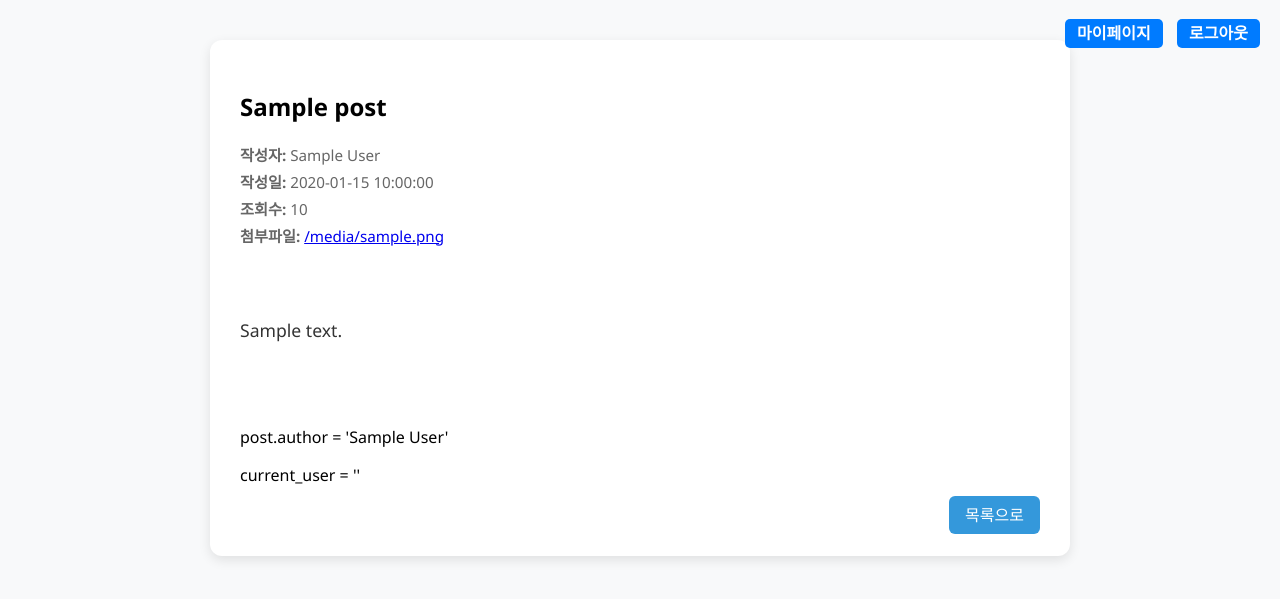
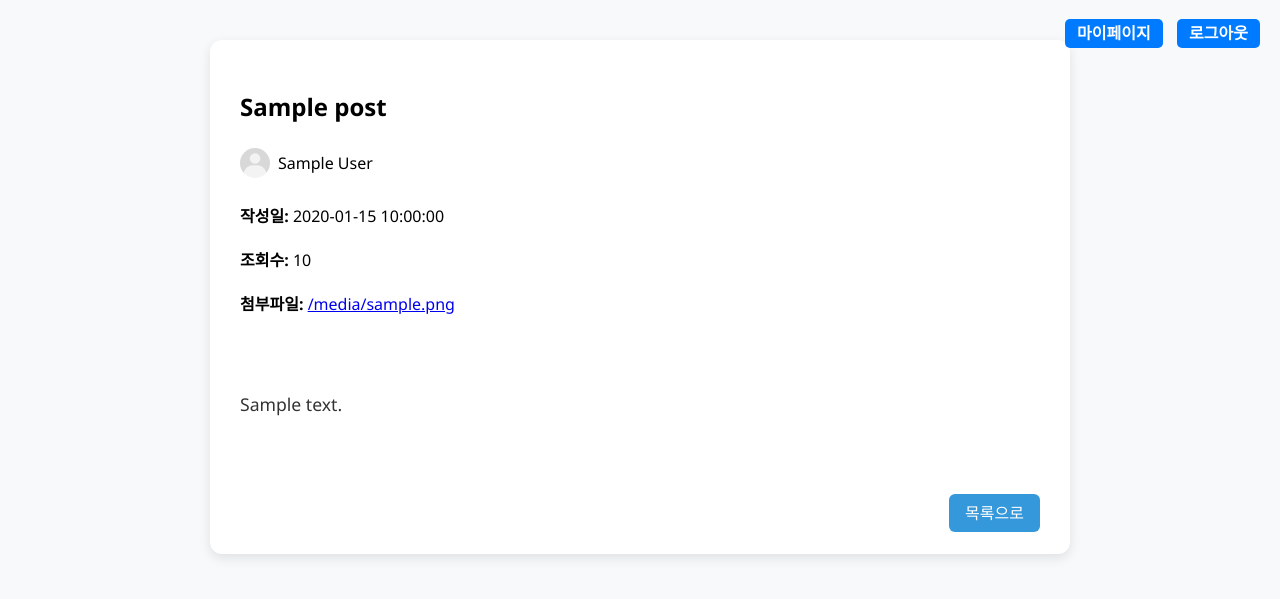
Before and after one commit to kid1412-byte/app, a Flask app: template templates/post.html in a window 1280 px wide. Shown: the top 599 px of the page. Run offline with Flask 3, Linux system fonts and the light colour scheme; the template is opened without the code that fills it: most values are stand-ins (such as "Sample title", 1, 10 or a date in 2020); parts of the project's set-up code (start-up, migrations or seed data) failed here and were passed over.

Commit message:
게시글에서 다른 사용자 프로필 표시 및 프로필 페이지 이동 구현

```diff
--- a/routes/auth.py
+++ b/routes/auth.py
@@ -140,6 +140,7 @@ def reset_password():
 @auth_bp.route("/profile/<user_id>")
 @jwt_required()
 def profile(user_id):
+    post_id = request.args.get("post_id")
     current_user_id = get_jwt_identity()
 
     conn = get_db_connection()
@@ -153,7 +154,7 @@ def profile(user_id):
 
     # 본인 여부 체크해서 전달
     is_owner = (current_user_id == user_id)
-    return render_template("profile.html", user=user, is_owner=is_owner)
+    return render_template("profile.html", user=user, is_owner=is_owner, post_id=post_id)
 
 # 프로필 사진 업로드
 @auth_bp.route("/profile/upload", methods=["POST"])
--- a/static/css/post.css
+++ b/static/css/post.css
@@ -16,9 +16,10 @@
   }
 
   .post-meta {
-    margin-bottom: 20px;
-    color: #666;
-    font-size: 0.95em;
+    display: flex;
+    flex-direction: column;
+    gap: 10px;
+    margin: 20px 0;
   }
 
   .post-meta p {
@@ -70,3 +71,16 @@
   .button.cancel:hover {
     background-color: #5a6268;
   }
+
+  .author-link {
+    display: inline-flex;
+    align-items: center;
+    text-decoration: none;
+    color: inherit;
+  }
+
+  .author-img {
+    border-radius: 50%;
+    margin-right: 8px;
+    object-fit: cover;
+  }
--- a/templates/post.html
+++ b/templates/post.html
@@ -21,7 +21,13 @@
       {% endif %}
     </h2>
     <div class="post-meta">
-      <p><strong>작성자:</strong> {{ post.author }}</p>
+      <p>
+        <a href="{{ url_for('auth.profile', user_id=post.author, post_id=post.id) }}" class="author-link">
+          <img src="{{ url_for('static', filename='profile/' + (post.profile_image or 'default_profile.png')) }}"
+               alt="작성자 이미지" width="30" height="30" class="author-img">
+          {{ post.author }}
+        </a>
+      </p>
       <p><strong>작성일:</strong> {{ post.created_at }}</p>
       <p><strong>조회수:</strong> {{ post.views }}</p>
       {% if post.filename %}
@@ -36,8 +42,7 @@
     <div class="post-content">
       <p>{{ post.content }}</p>
     </div>
-    <p>post.author = '{{ post.author }}'</p>
-    <p>current_user = '{{ current_user }}'</p>
+
     <div class="post-actions">
       <!-- 게시판으로 이동 -->
       <a href="{{ url_for('board.board') }}">목록으로</a>
```
Also changed, not shown: routes/board.py (+22 -19 lines), static/css/profile.css (+18 -0 lines), templates/profile.html (+9 -0 lines), 1 other file.
